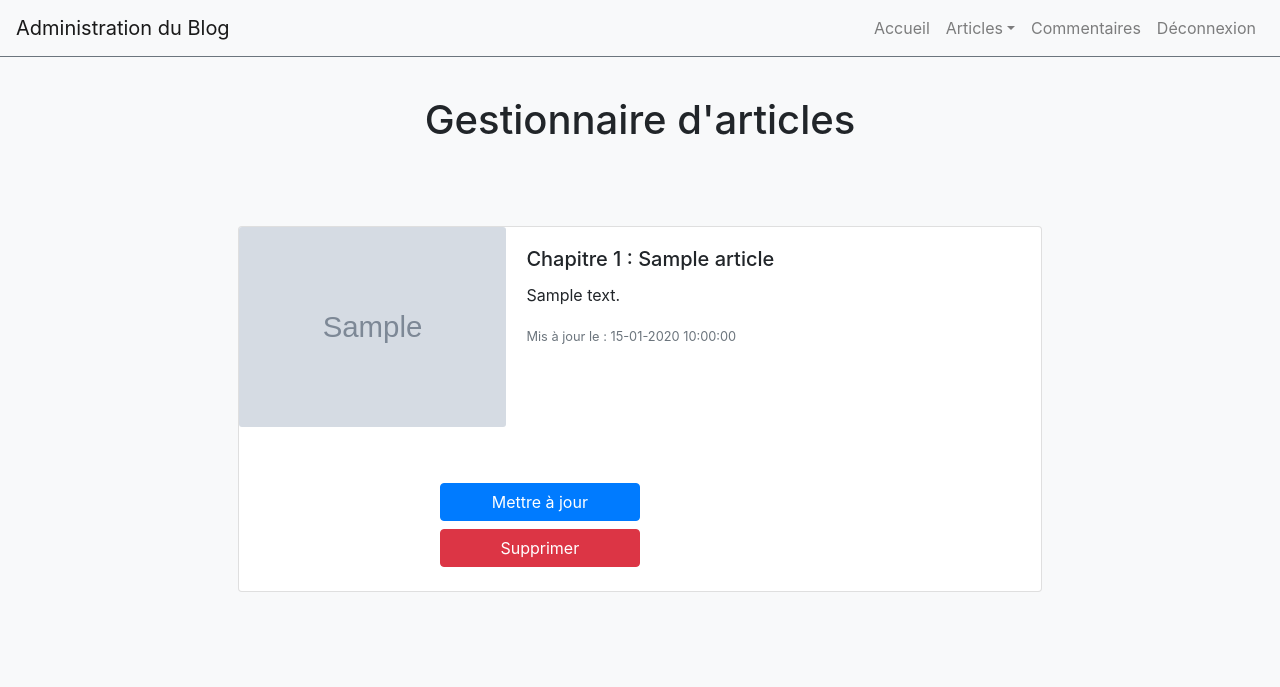
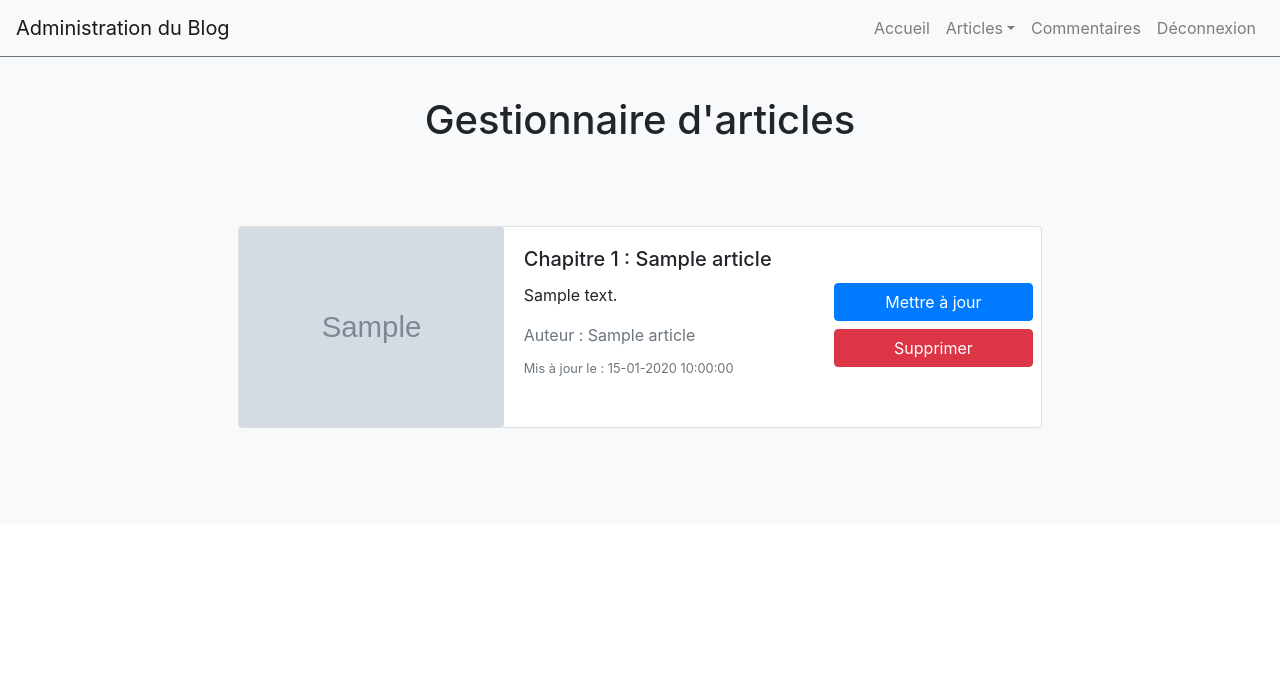
Before and after one commit to BenMonteiro/Blog_Jean_Forteroche, a PHP site: template src/Views/Backend/Pages/manageArticle.twig in a window 1280 px wide. Shown: the top 687 px of the page. Run offline with PHP 8.4, Linux system fonts and the light colour scheme; the template is opened without the code that fills it: most values are stand-ins (such as "Sample title", 1, 10 or a date in 2020); grey boxes marked "Sample" are stand-in pictures; some libraries are stand-ins or nearby versions.

Commit message:
Réalisation de jointure sur requetes de ArticleManager pour pouvoir récupérer correctement l'auteur de l'article. Correction de problème d'affichage sur la vue manageArticle

```diff
--- a/src/Models/CommentManager.php
+++ b/src/Models/CommentManager.php
@@ -43,7 +43,7 @@ class CommentManager extends Manager
     /**
      * Find all the reported comments that are not moderated
      */
-    public static function findReported()
+    public static function countReported()
     {
         $req = static::getPDO()->query(
             'SELECT COUNT(*) AS nb_reported
--- a/src/Views/Backend/Pages/adminHome.twig
+++ b/src/Views/Backend/Pages/adminHome.twig
@@ -9,8 +9,8 @@
         <h1>Bonjour {{ admin }} !</h1>
         <div>
             <h3 class="mx-3 mt-5 text-info"><u>Un point sur les commentaires</u></h3>
-            {% if toModerate != 0 %}
-                <p class="ml-5 mt-3">Vous avez <span class="text-primary">{{ toModerate }}</span> commentaires en attente de modération
+            {% if toModerateNumber != 0 %}
+                <p class="ml-5 mt-3">Vous avez <span class="text-primary">{{ toModerateNumber }}</span> commentaires en attente de modération
                     {% if reported >= 1 %} dont <span class="text-danger">{{ reported }}</span> commentaires qui ont été reportés
                     {% endif %}
                 </p>
--- a/src/Views/Backend/Pages/commentsModeration.twig
+++ b/src/Views/Backend/Pages/commentsModeration.twig
@@ -9,8 +9,8 @@
         <h1 class="text-center mx-3 mt-5 pt-5">Commentaires en attente de modération</h1>
         {{ include('Frontend/Templates/_notification.twig') }}
         <p class="text-center mx-3 mt-3">
-            {% if toModerate == 0 and reported == 0 %}Vous n'avez aucun commentaire en attente de modération
-            {% else %}Vous avez <span class="text-primary"> {{ toModerate }} </span> commentaires à modérer dont <span class="text-danger">{{ reported }}</span> ont été reportés
+            {% if toModerateNumber == 0 and reported == 0 %}Vous n'avez aucun commentaire en attente de modération
+            {% else %}Vous avez <span class="text-primary"> {{ toModerateNumber }} </span> commentaires à modérer dont <span class="text-danger">{{ reported }}</span> ont été reportés
             {% endif %}
         </p>
 
--- a/src/Views/Backend/Pages/manageArticle.twig
+++ b/src/Views/Backend/Pages/manageArticle.twig
@@ -10,7 +10,7 @@
    {{ include('Frontend/Templates/_notification.twig') }}
     <div class="offset-2 col-8 mt-3">
         {% for article in articleList %}
-            <div class="card my-5">
+            <div class="card my-5 pr-lg-2">
                 <div class="row no-gutters">
                     <div class="col-lg-4">
                         <img src="{{ article.image_url|striptags }}" class="card-img" alt="{{ article.alt_image|striptags }}">
@@ -18,7 +18,8 @@
                     <div class="col-lg-5">
                         <div class="card-body">
                             <h5 class="card-title">Chapitre {{ article.chapter_number }} : {{ article.title|striptags }}</h5>
-                            <p class="card-text">{{ article.chapter_description|striptags }}</p>
+                            <p class="card-text pr-lg-2">{{ article.chapter_description|striptags }}</p>
+                            <p class="card-text text-muted mb-2">Auteur : {{ article.name|striptags }}</p>
                             <p><small class="text-muted">{% if article.date_of_update == null %}Publié le : {{ article.creation_date|date("d-m-Y H:i:s") }}
                                     {% else %} Mis à jour le : {{ article.date_of_update|date("d-m-Y H:i:s")}}
                                     {% endif %}
@@ -26,7 +27,7 @@
                         </div>
                     </div>
 
-                    <div class="buttons col-lg-3 mt-lg-5 offset-sm-3 col-sm-6 offset-2 col-8">
+                    <div class="buttons offset-lg-0 col-lg-3 mt-lg-5 offset-sm-3 col-sm-6 offset-2 col-8">
                         <a class="btn btn-primary btn btn-block my-2" href="/ArticleAdmin/updateForm?id={{ article.id }}" role="button">Mettre à jour</a>
                         <button type="button" class="btn btn-danger btn btn-block mt-2 mb-4" data-toggle="modal" data-target="#deleteConfirmation">Supprimer</button>
 
--- a/src/Views/Frontend/Pages/article.twig
+++ b/src/Views/Frontend/Pages/article.twig
@@ -9,7 +9,7 @@
         <a class="btn btn-outline-dark offset-md-8 col-md-3 offset-sm-3 col-sm-6 offset-2 col-8" href="#buttons" role="button">Se rendre à l'espace commentaire</a>
         {{ include('Frontend/Templates/_notification.twig') }}
         <h1 class="ml-3 mb-4 text-center text-dark">Chapitre {{ article.chapter_number }} : {{ article.title|striptags|nl2br }}</h1>
-        <h5 class="text-center text-info mb-3">Ecrit par {{ author|striptags|nl2br }}</h5>
+        <h5 class="text-center text-info mb-3">Ecrit par {{ article.name|striptags|nl2br }}</h5>
         <img src="{{ article.image_url|striptags|nl2br }}" class="offset-1 col-4 float-left mr-3 mt-5 mb-3" alt="{{ article.alt_image|striptags|nl2br }}"/>
         <div id="text" class="offset-1 col-10 text-justify my-5 pt-2">{{ article.content|striptags|nl2br }}</div>
         <p><small class="text-muted float-right mr-5">{% if article.date_of_update == null %}Publié le : {{ article.creation_date|date("d-m-Y H:i:s") }}
@@ -37,7 +37,7 @@
     <div id="commentForm" class="pt-5 mt-5">
         <h3 class="offset-1 col-10 pl-3 mb-4">Laisser un commentaire</h3>
 
-        <form id="add_comment" action="/comment/add?chapter={{ article.chapter_number }}" method="POST" class="offset-sm-1 col-sm-7 offset-1 col-10">
+        <form id="add_comment" action="/comment/add?id={{ article.id }}&chapter={{ article.chapter_number }}" method="POST" class="offset-sm-1 col-sm-7 offset-1 col-10">
             <div class="form-group contactName">
                 <label for="name">Nom*</label>
                 <input type="text" class="form-control" id="name" name="comment[name]" required>
@@ -64,7 +64,7 @@
                         <div class="d-flex justify-content-between bg-light col-11 ml-3 py-3">
                             <p class="col-8">{{ comment.comment|striptags|nl2br}}</p>
                             {% if comment.reported == false and comment.moderate == false %}
-                            <a href="/comment/reportComment?id={{ comment.id }}" class="badge badge-light" data-toggle="tooltip" title="Signaler ce commentaire">
+                            <a href="/comment/reportComment?id={{ comment.id }}&chapter={{ article.chapter_number }}" class="badge badge-light" data-toggle="tooltip" title="Signaler ce commentaire">
                                 <i class="fas fa-3x fa-exclamation-circle"></i>
                             </a>
                             {% endif %}
--- a/src/Views/Frontend/Pages/home.twig
+++ b/src/Views/Frontend/Pages/home.twig
@@ -29,7 +29,7 @@
                         <h3 class="card-title text-dark">Chapitre {{update.chapter_number}} : {{ update.title|striptags }}</h3>
                         <p class="card-text card-description">{{ update.chapter_description|striptags }}</p>
                         <p class="card-text"><small class="text-muted">Mis à jour le : {{ update.date_of_update|date("d-m-Y H:i:s")}}</small></p>
-                        <p class="card-text float-sm-right text-muted mb-2">Auteur : {{ author|striptags }}</p>
+                        <p class="card-text float-sm-right text-muted mb-2">Auteur : {{ update.name|striptags }}</p>
                         <a href="/article/article?chapter={{ update.chapter_number }}" class="btn btn-info">Lire le chapitre</a>
                     </div>
                 </article>
@@ -50,7 +50,7 @@
                             {% else %} Mis à jour le : {{ article.date_of_update|date("d-m-Y H:i:s")}}
                             {% endif %}
                         </small></p>
-                        <p class="card-text float-sm-right text-muted mb-2">Auteur : {{ author|striptags }}</p>
+                        <p class="card-text float-sm-right text-muted mb-2">Auteur : {{ article.name|striptags }}</p>
                         <a href="/article/article?chapter={{ article.chapter_number }}" class="btn btn-info">Lire le chapitre</a>
                     </div>
                 </article>
--- a/src/controllers/AdminController.php
+++ b/src/controllers/AdminController.php
@@ -37,15 +37,15 @@ class AdminController extends DefaultController
     public function index()
     {
         $toModerateList = CommentManager::toModerate();
-        $toModerate = count($toModerateList);
-        $reported = CommentManager::findReported();
+        $toModerateNumber = count($toModerateList);
+        $reported = CommentManager::countReported();
 
         $lastArticle = ArticleManager::findLast();
 
         $this->renderView('adminHome.twig',
             [
                 'admin' => $_SESSION['admin'],
-                'toModerate' => $toModerate,
+                'toModerateNumber' => $toModerateNumber,
                 'reported' => $reported,
                 'lastArticle' => $lastArticle
             ], static::DEFAULT_TEMPLATE
--- a/src/controllers/ArticleAdminController.php
+++ b/src/controllers/ArticleAdminController.php
@@ -2,7 +2,6 @@
 require_once ROOT_PATH.'/src/Controllers/AdminController.php';
 require_once ROOT_PATH.'/src/Models/ArticleManager.php';
 require_once ROOT_PATH.'/src/Models/UserManager.php';
-require_once ROOT_PATH.'/src/Entity/Article.php';
 
 /**
  * Control the administration of articles, extends AdminController
--- a/src/controllers/CommentAdminController.php
+++ b/src/controllers/CommentAdminController.php
@@ -20,13 +20,13 @@ class CommentAdminController extends AdminController
     public function index(string $alert = null, string $message = null)
     {
         $toModerateList = CommentManager::toModerate();
-        $toModerate = count($toModerateList);
-        $reported = CommentManager::findReported();
+        $toModerateNumber = count($toModerateList);
+        $reported = CommentManager::countReported();
 
         $this->renderView('commentsModeration.twig',
             [
                 'toModerateList' => $toModerateList,
-                'toModerate' => $toModerate,
+                'toModerateNumber' => $toModerateNumber,
                 'reported' => $reported,
                 'alert' => $alert,
                 'message' => $message
--- a/src/controllers/LoginController.php
+++ b/src/controllers/LoginController.php
@@ -30,9 +30,8 @@ class LoginController extends DefaultController
         if (empty($user)) {
 
             throw new LoginException(static::ERROR);
+        }
 
-
-        }
         $_SESSION['auth'] = true;
         $_SESSION['admin'] = $user['name'];
 
@@ -58,6 +57,7 @@ class LoginController extends DefaultController
             ], static::DEFAULT_TEMPLATE
         );
     }
+
     /**
      * login function
      */
```
Also changed, not shown: src/Models/ArticleManager.php (+20 -2 lines), src/Services/Mail.php (+4 -4 lines), src/controllers/ArticleController.php (+4 -8 lines), src/controllers/BlogController.php (+0 -7 lines), src/controllers/CommentController.php (+8 -16 lines).
